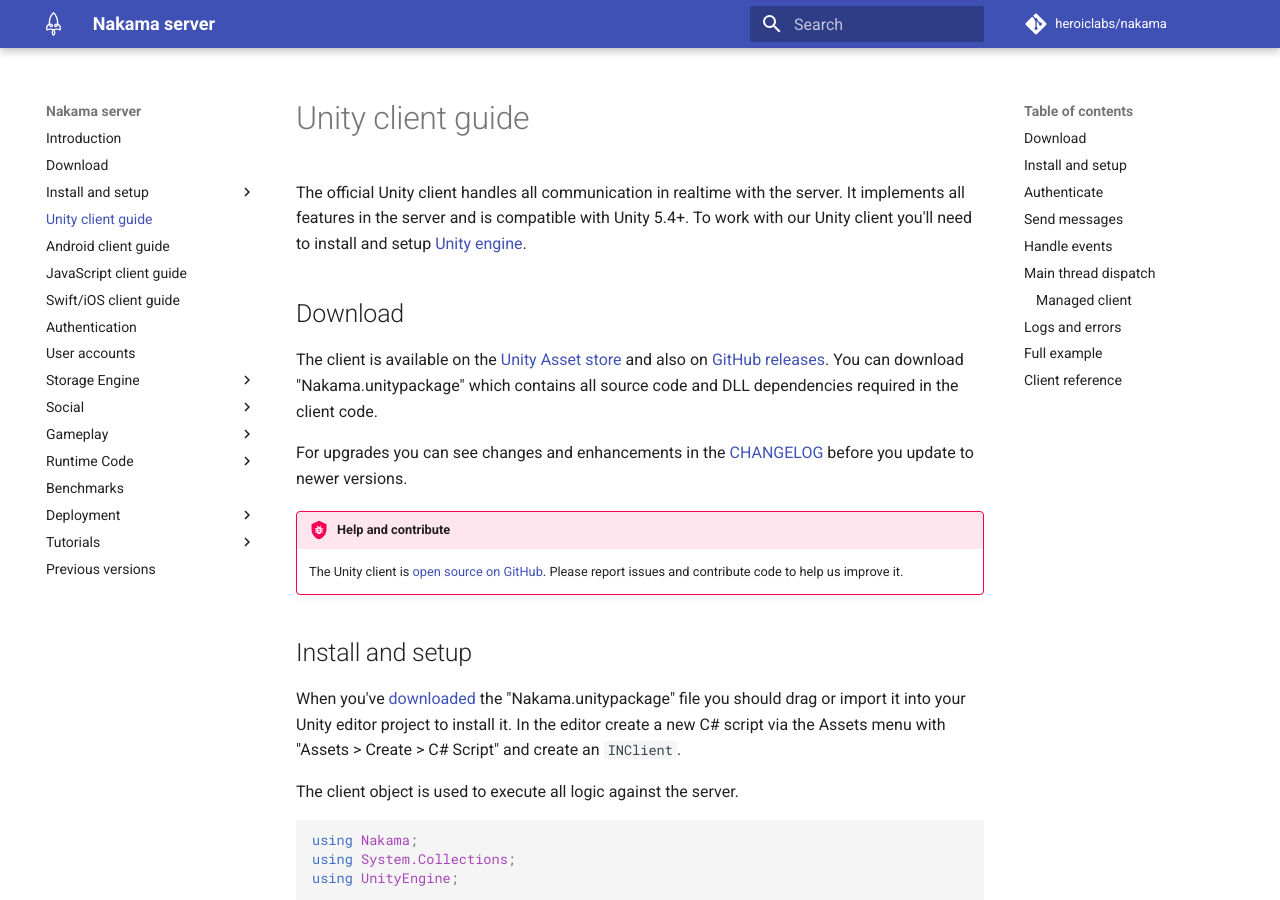
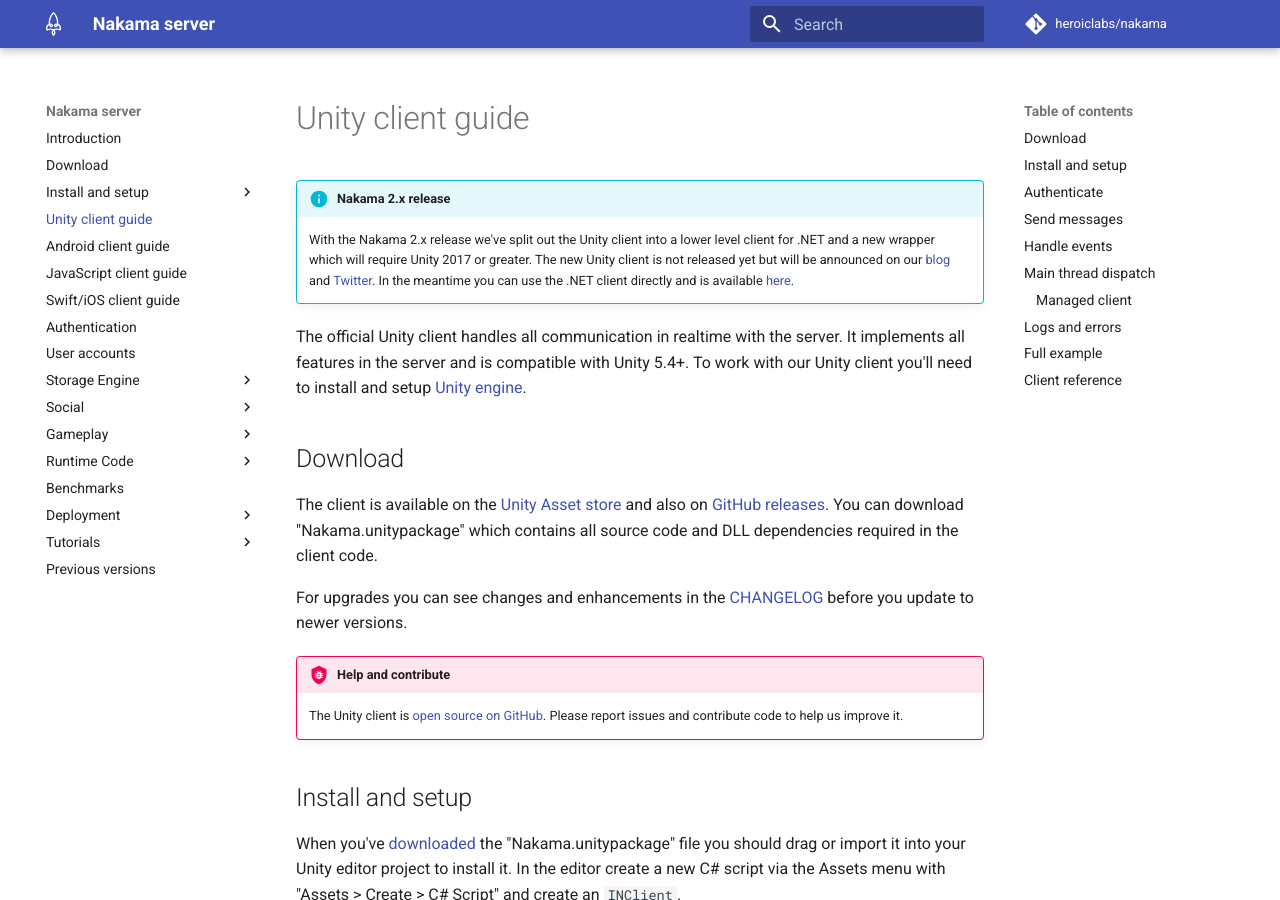
Before and after one commit to heroiclabs/nakama-docs, an MkDocs documentation site: the page built from docs/unity-client-guide.md, in a window 1280 px wide and 900 px high. Built offline with MkDocs 1.6.1 and Material for MkDocs 9.7.7, drawn with Linux system fonts in a browser that asks for light colours; comment, search, counter and statistics services are not loaded; old or Windows-style settings are respelled for this version of MkDocs.

Commit message:
Add a note about the new .NET client to docs.

```diff
--- a/docs/unity-client-guide.md
+++ b/docs/unity-client-guide.md
@@ -1,4 +1,7 @@
 # Unity client guide
+
+!!! info "Nakama 2.x release"
+    With the Nakama 2.x release we've split out the Unity client into a lower level client for .NET and a new wrapper which will require Unity 2017 or greater. The new Unity client is not released yet but will be announced on our [blog](https://blog.heroiclabs.com/) and [Twitter](https://twitter.com/heroicdev). In the meantime you can use the .NET client directly and is available [here](https://github.com/heroiclabs/nakama-dotnet).
 
 The official Unity client handles all communication in realtime with the server. It implements all features in the server and is compatible with Unity 5.4+. To work with our Unity client you'll need to install and setup [Unity engine](https://unity3d.com/get-unity/download).
 
```
